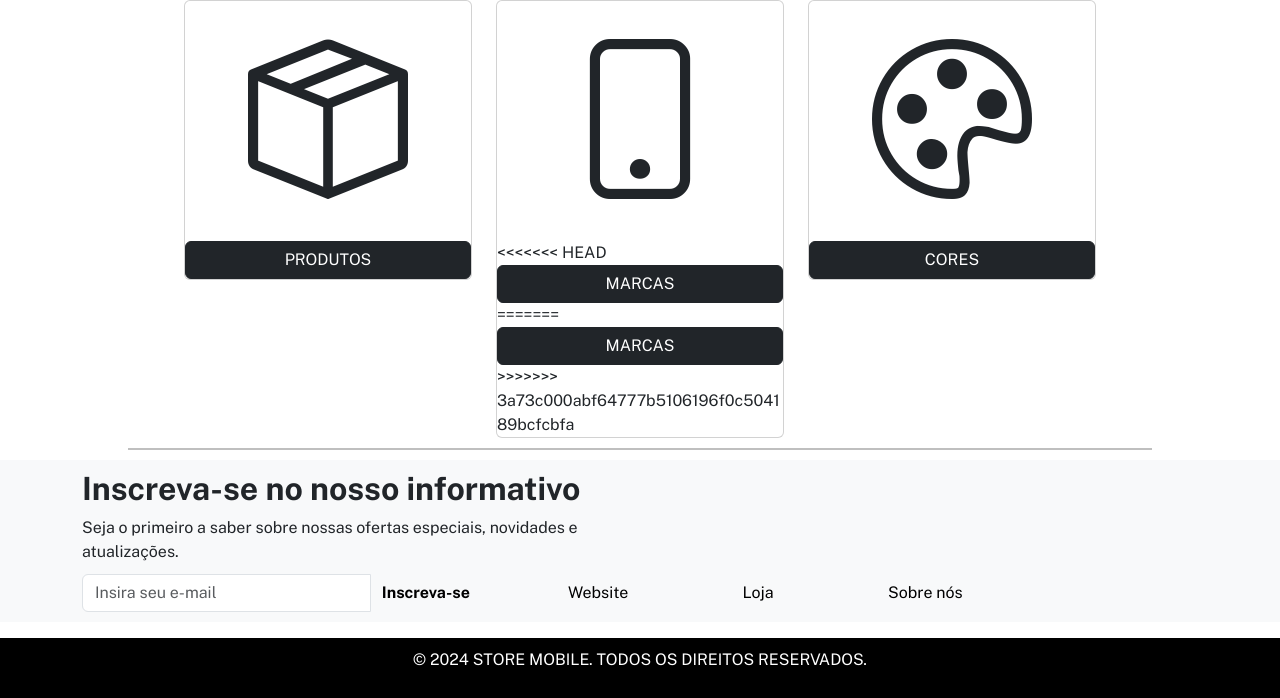
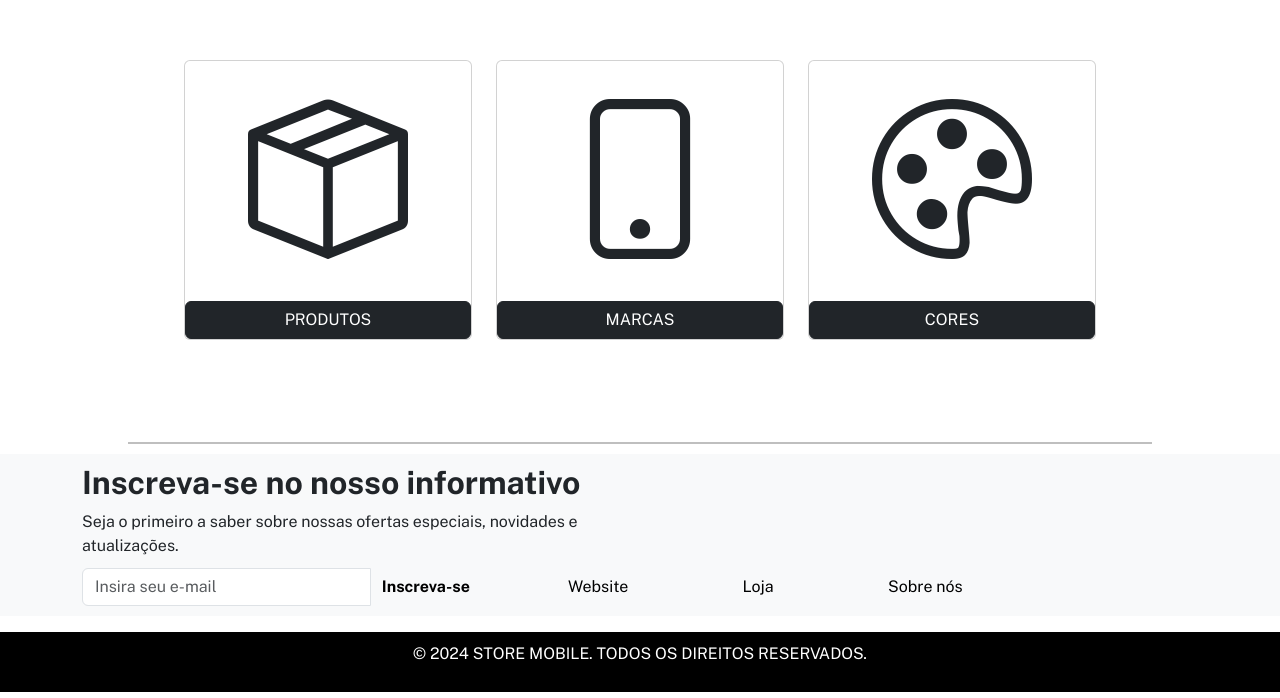
Before and after one commit to TheParousia/PI-TI-Ecommerce, a Django app: page /menu_adm/ in a window 1280 px wide. Shown: the part 108-806 px from the top of the page. Run offline with Django 4.2, Linux system fonts and the light colour scheme; the visitor is signed in with stand-in values (Sample User, id 1); some libraries are stand-ins or nearby versions.

Commit message:
menu_adm

```diff
--- a/produto/templates/menu_adm.html
+++ b/produto/templates/menu_adm.html
@@ -23,11 +23,7 @@
         <div class="col">
             <div class="card" style="width: 18rem;">
                 <i class="bi-phone" style="font-size: 10rem; margin: auto;"></i>
-<<<<<<< HEAD
-                <a href="{% url 'cadastrar_marca' %}" class="btn btn-dark">MARCAS</a>
-=======
-                <a href="{% url 'cadastrar_marca' %}" class="btn  btn-dark">MARCAS</a>
->>>>>>> 3a73c000abf64777b5106196f0c504189bcfcbfa
+                <a href="{% url 'cadastrar_cor' %}" class="btn btn-dark">MARCAS</a>
             </div>
         </div>
 
```
